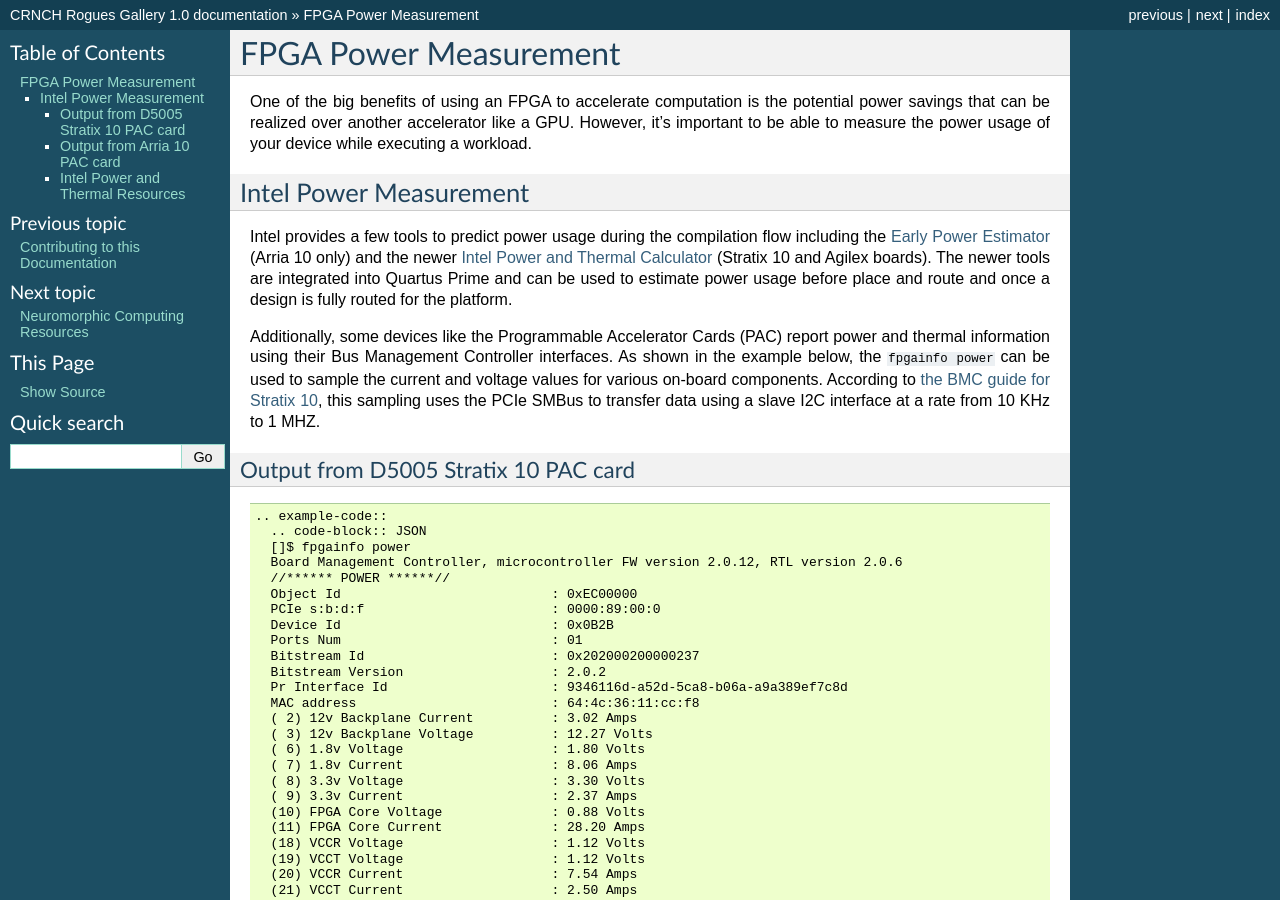
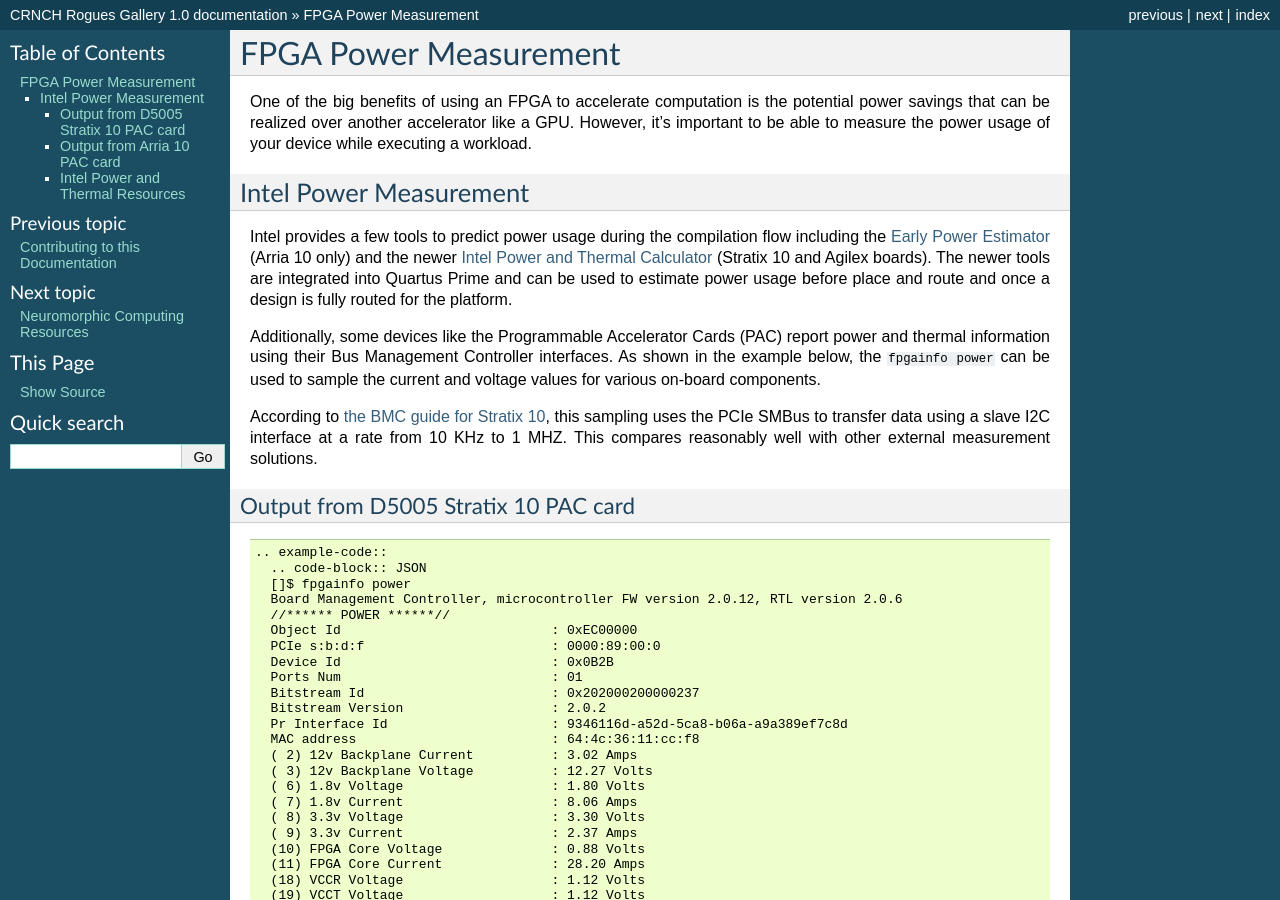
Before and after one commit to gt-crnch-rg/read-the-docs, a Sphinx documentation site: the page built from docs/reconfig/fpga_power_measurement.rst, in a window 1280 px wide and 900 px high. Built offline with Sphinx 7.4.7, drawn with Linux system fonts in a browser that asks for light colours; pages that are not in the unit, such as notebooks, are missing from menus.

Commit message:
Update fpga_power_measurement.rst

```diff
--- a/docs/reconfig/fpga_power_measurement.rst
+++ b/docs/reconfig/fpga_power_measurement.rst
@@ -23,10 +23,12 @@
 report power and thermal information using their Bus Management
 Controller interfaces. As shown in the example below, the
 ``fpgainfo power`` can be used to sample the current and voltage values
-for various on-board components. According to `the BMC guide for Stratix
+for various on-board components.
+
+According to `the BMC guide for Stratix
 10 <https://www.intel.com/content/www/us/en/programmable/documentation/bvk1543945927773.html#agp1572483278309>`__,
 this sampling uses the PCIe SMBus to transfer data using a slave I2C
-interface at a rate from 10 KHz to 1 MHZ.
+interface at a rate from 10 KHz to 1 MHZ. This compares reasonably well with other external measurement solutions.
 
 Output from D5005 Stratix 10 PAC card
 -------------------------------------
```
